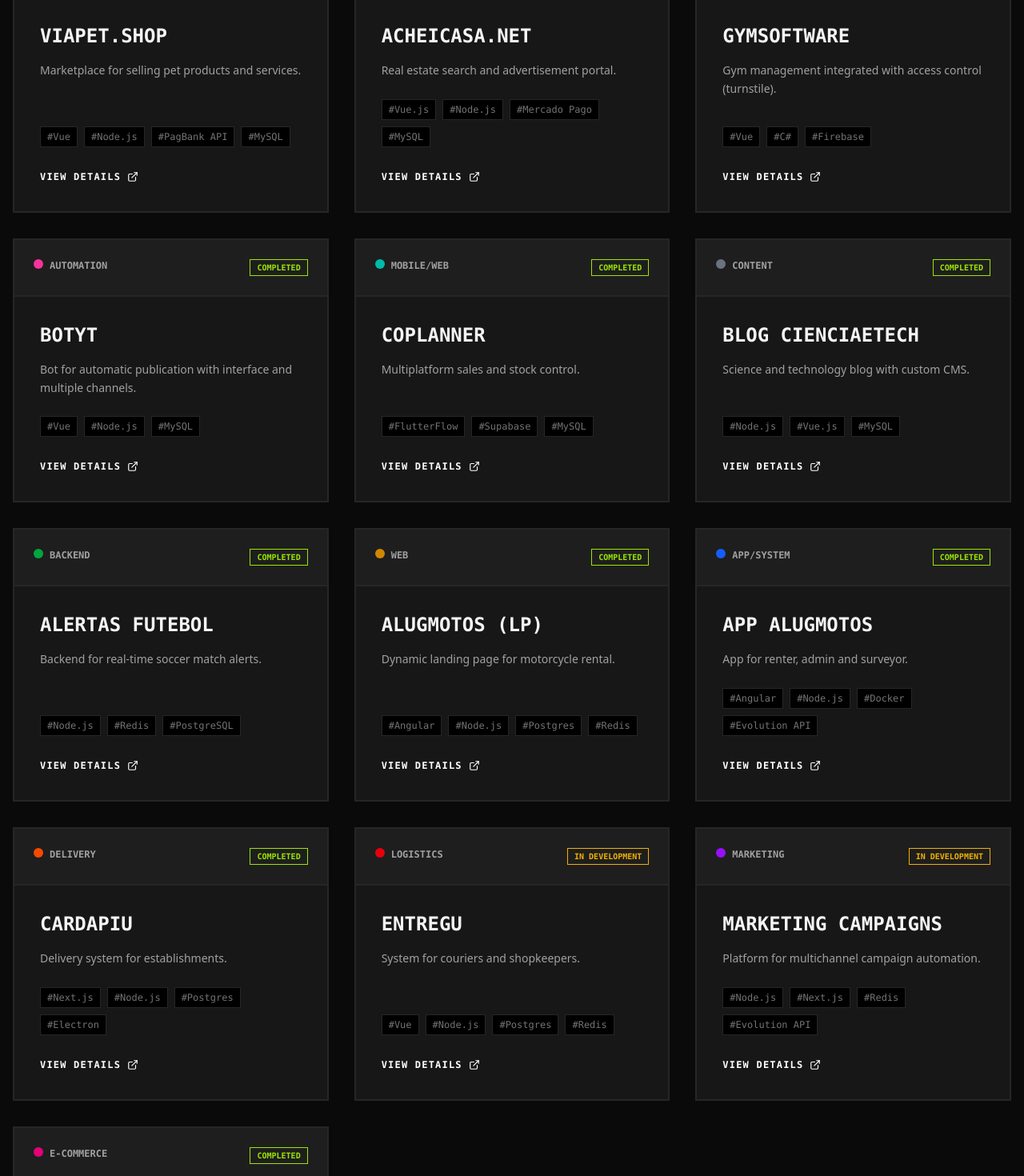
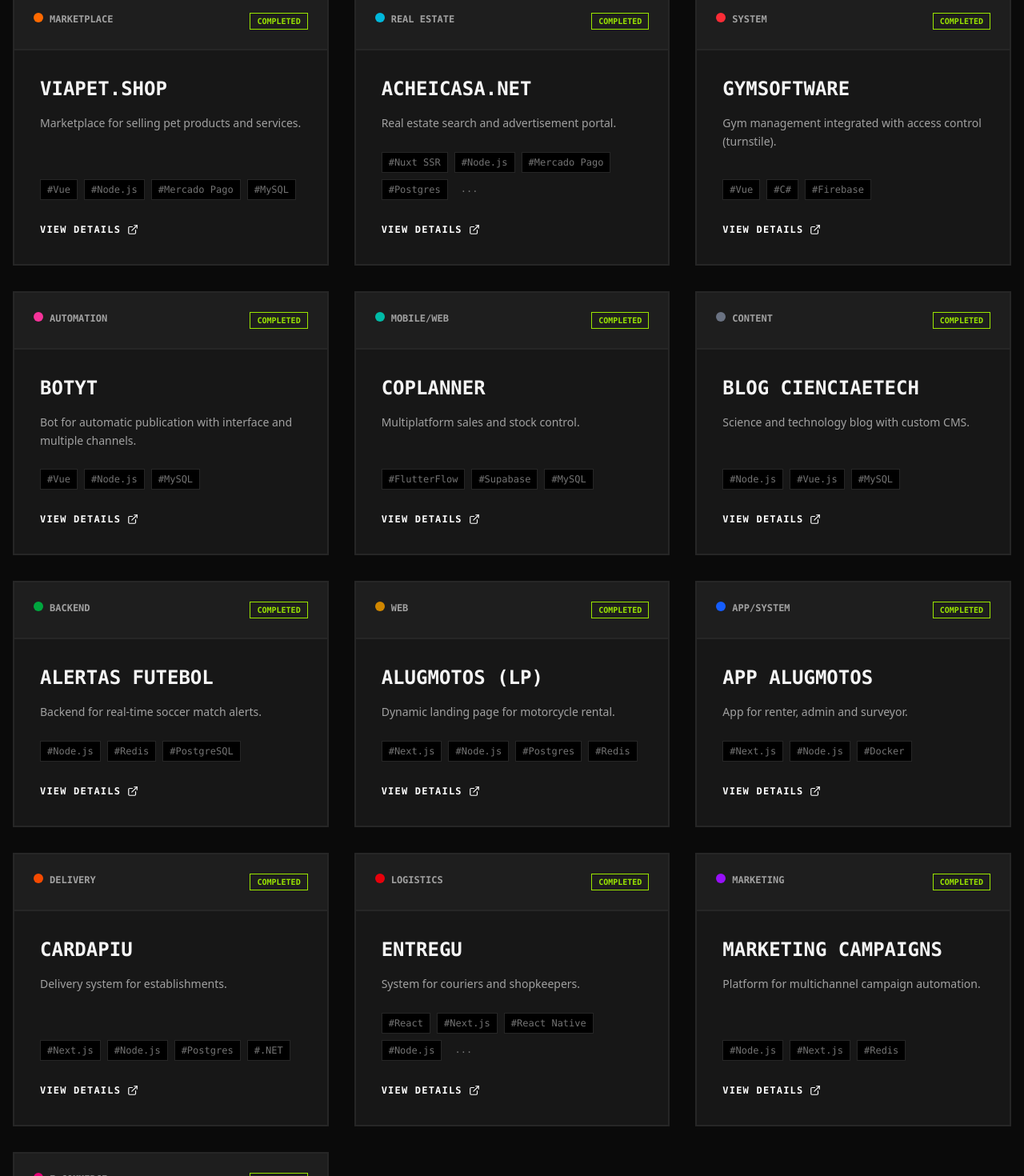
Before and after one commit to JvitorAfb2004/my-portfolio, a React (Vite) app: page / in a window 1280 px wide. Shown: the part 2580-4050 px from the top of the page at 80% size. Built offline with nearby package versions, Linux system fonts and the light colour scheme.

Commit message:
Update portfolio project stacks

```diff
--- a/src/App.jsx
+++ b/src/App.jsx
@@ -314,7 +314,7 @@
         pt: "Plataforma de comunidade para veterinários trocarem experiências, discutirem casos complexos de anestesia e compartilharem protocolos. Em desenvolvimento constante.",
         en: "Community platform for veterinarians to exchange experiences, discuss complex anesthesia cases and share protocols. Under constant development.",
       },
-      tags: ["Flarum", "PHP", "MySQL", "Docker"],
+      tags: ["Next.js", "Supabase", "Redis", "Postgres", "Google OAuth"],
       status: "dev",
       type: { pt: "COMMUNITY", en: "COMMUNITY" },
       color: "bg-blue-400",
@@ -331,7 +331,7 @@
         en: "Customer service automation solution for delivery via WhatsApp. Uses AI to understand orders, answer questions and finalize purchases autonomously. Integrated with Evolution API and Docker.",
       },
       tags: ["Astro", "Node.js", "Docker", "AI", "Evolution API"],
-      status: "dev",
+      status: "completed",
       type: { pt: "BOT/AI", en: "BOT/AI" },
       color: "bg-yellow-500",
     },
@@ -362,7 +362,7 @@
         pt: "Sistema de gestão completo para lavanderias, otimizando o fluxo desde a recepção até a entrega. Controle de estoque, clientes e notas fiscais. Dashboard financeiro detalhado.",
         en: "Complete management system for laundries, optimizing flow from reception to delivery. Inventory, customer and invoice control. Detailed financial dashboard.",
       },
-      tags: ["React", "Postgres", "Node.js", "Vite"],
+      tags: ["React", "Postgres", "Node.js", "Vite", "WhatsApp Cloud API"],
       status: "completed",
       type: { pt: "SISTEMA", en: "SYSTEM" },
       color: "bg-emerald-500",
@@ -392,10 +392,10 @@
         en: "Marketplace for selling pet products and services.",
       },
       longDescription: {
-        pt: "Plataforma multivendor para o nicho pet, permitindo que diversos lojistas vendam produtos e serviços. Integração com API do PagBank para split de pagamentos.",
-        en: "Multivendor platform for the pet niche, allowing various shopkeepers to sell products and services. Integration with PagBank API for payment splitting.",
-      },
-      tags: ["Vue", "Node.js", "PagBank API", "MySQL"],
+        pt: "Plataforma multivendor para o nicho pet, permitindo que diversos lojistas vendam produtos e serviços. Integração com Mercado Pago para pagamentos.",
+        en: "Multivendor platform for the pet niche, allowing various shopkeepers to sell products and services. Integration with Mercado Pago for payments.",
+      },
+      tags: ["Vue", "Node.js", "Mercado Pago", "MySQL"],
       status: "completed",
       type: { pt: "MARKETPLACE", en: "MARKETPLACE" },
       color: "bg-orange-500",
@@ -412,7 +412,14 @@
         pt: "Portal imobiliário completo com filtros avançados de busca, mapas interativos e integração com Mercado Pago para destaque de anúncios.",
         en: "Complete real estate portal with advanced search filters, interactive maps and Mercado Pago integration for ad highlighting.",
       },
-      tags: ["Vue.js", "Node.js", "Mercado Pago", "MySQL"],
+      tags: [
+        "Nuxt SSR",
+        "Node.js",
+        "Mercado Pago",
+        "Postgres",
+        "Docker",
+        "Easypanel",
+      ],
       status: "completed",
       type: { pt: "REAL ESTATE", en: "REAL ESTATE" },
       color: "bg-cyan-500",
@@ -509,7 +516,7 @@
         pt: "Página de conversão com dados dinâmicos baseados na localização e configuração das unidades de locação.",
         en: "Conversion page with dynamic data based on location and rental unit configuration.",
       },
-      tags: ["Angular", "Node.js", "Postgres", "Redis"],
+      tags: ["Next.js", "Node.js", "Postgres", "Redis"],
       status: "completed",
       type: { pt: "WEB", en: "WEB" },
       color: "bg-yellow-600",
@@ -525,7 +532,7 @@
         pt: "Aplicativo complexo para gestão completa de frota de motos, incluindo vistorias, pagamentos recorrentes e manutenção.",
         en: "Complex application for complete motorcycle fleet management, including inspections, recurring payments and maintenance.",
       },
-      tags: ["Angular", "Node.js", "Docker", "Evolution API"],
+      tags: ["Next.js", "Node.js", "Docker"],
       status: "completed",
       type: { pt: "APP/SISTEMA", en: "APP/SYSTEM" },
       color: "bg-blue-600",
@@ -540,10 +547,10 @@
         en: "Delivery system for establishments.",
       },
       longDescription: {
-        pt: "Plataforma de delivery estilo iFood para restaurantes, com painel administrativo Desktop em Electron.",
-        en: "iFood-style delivery platform for restaurants, with Desktop administrative panel in Electron.",
-      },
-      tags: ["Next.js", "Node.js", "Postgres", "Electron"],
+        pt: "Plataforma de delivery estilo iFood para restaurantes, com painel administrativo Desktop em .NET.",
+        en: "iFood-style delivery platform for restaurants, with Desktop administrative panel in .NET.",
+      },
+      tags: ["Next.js", "Node.js", "Postgres", ".NET"],
       status: "completed",
       type: { pt: "DELIVERY", en: "DELIVERY" },
       color: "bg-orange-600",
@@ -560,8 +567,8 @@
         pt: "Plataforma de logística last-mile conectando entregadores a lojistas locais, com rastreamento em tempo real.",
         en: "Last-mile logistics platform connecting couriers to local shopkeepers, with real-time tracking.",
       },
-      tags: ["Vue", "Node.js", "Postgres", "Redis"],
-      status: "dev",
+      tags: ["React", "Next.js", "React Native", "Node.js", "Postgres", "Redis"],
+      status: "completed",
       type: { pt: "LOGÍSTICA", en: "LOGISTICS" },
       color: "bg-red-600",
     },
@@ -576,8 +583,8 @@
         pt: "Ferramenta robusta para criação e disparo de campanhas de marketing via WhatsApp, E-mail e SMS.",
         en: "Robust tool for creating and triggering marketing campaigns via WhatsApp, Email and SMS.",
       },
-      tags: ["Node.js", "Next.js", "Redis", "Evolution API"],
-      status: "dev",
+      tags: ["Node.js", "Next.js", "Redis"],
+      status: "completed",
       type: { pt: "MARKETING", en: "MARKETING" },
       color: "bg-purple-600",
     },
```
